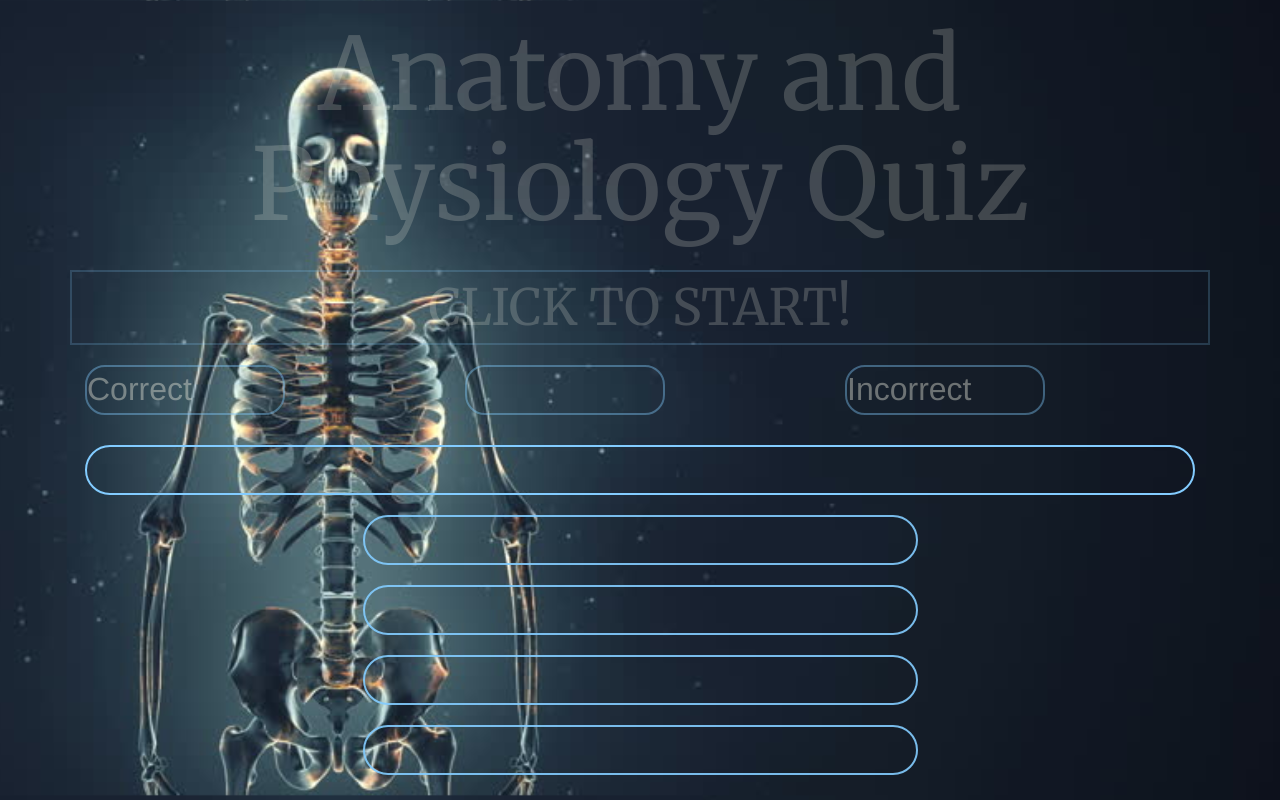
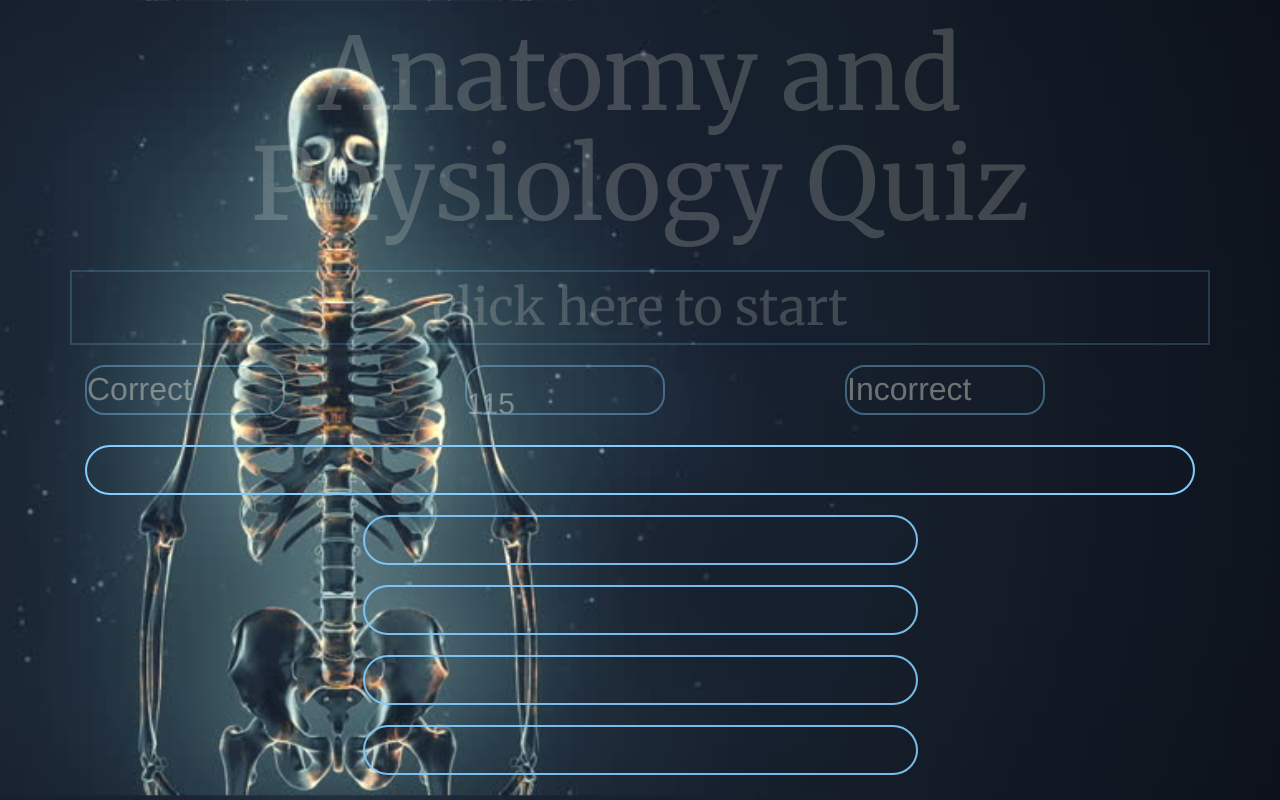
Before and after one commit to timdebien/TriviaGame, a plain HTML site: page index.html in a window 1280 px wide. Drawn offline with nearby package versions, Linux system fonts and the light colour scheme.

Commit message:
trivia atttempt

```diff
--- a/index.html
+++ b/index.html
@@ -6,7 +6,7 @@
     <meta name="viewport" content="width=device-width, initial-scale=1.0">
     <meta http-equiv="X-UA-Compatible" content="ie=edge">
     <script src="https://cdnjs.cloudflare.com/ajax/libs/jquery/3.2.1/jquery.min.js"></script>
-    <script src="app.js"></script>
+    <script src="assets/js/app.js"></script>
     <link rel="stylesheet" href="https://maxcdn.bootstrapcdn.com/bootstrap/3.3.7/css/bootstrap.min.css" integrity="sha384-BVYiiSIFeK1dGmJRAkycuHAHRg32OmUcww7on3RYdg4Va+PmSTsz/K68vbdEjh4u"
         crossorigin="anonymous">
     <link href="https://fonts.googleapis.com/css?family=Merriweather" rel="stylesheet">
```
Also changed, not shown: 1 other file.
